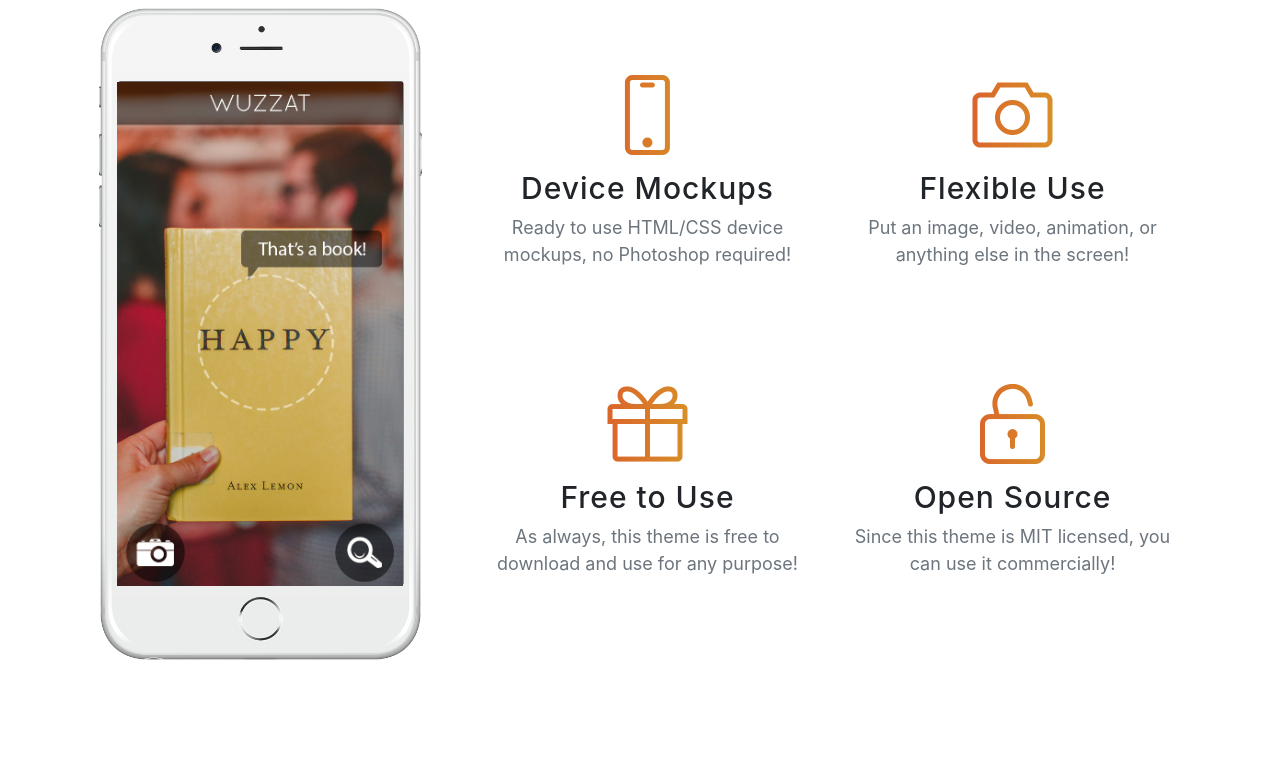
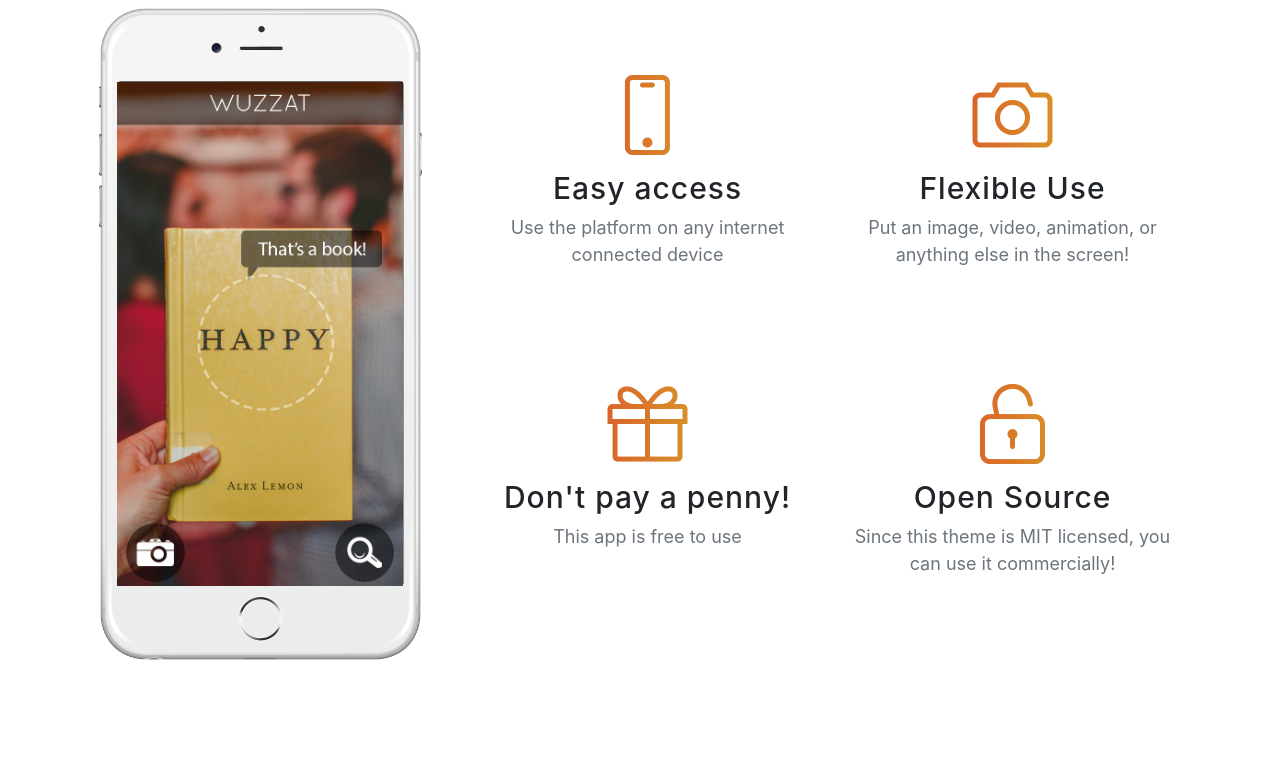
Before and after one commit to henry-eshbaugh/AvocadoToast-, a website with bundled scripts: page WebStuff/startbootstrap-new-age-gh-pages/index.html in a window 1280 px wide. Shown: the part 1745-2505 px from the top of the page. Built offline with nearby package versions, Linux system fonts and the light colour scheme; grey boxes are pictures that could not be loaded; a web font is replaced by a local one.

Commit message:
Website v1.4

```diff
--- a/WebStuff/startbootstrap-new-age-gh-pages/index.html
+++ b/WebStuff/startbootstrap-new-age-gh-pages/index.html
@@ -126,8 +126,8 @@
                 <div class="col-lg-6">
                   <div class="feature-item">
                     <i class="icon-screen-smartphone text-primary"></i>
-                    <h3>Device Mockups</h3>
-                    <p class="text-muted">Ready to use HTML/CSS device mockups, no Photoshop required!</p>
+                    <h3>Easy access</h3>
+                    <p class="text-muted">Use the platform on any internet connected device</p>
                   </div>
                 </div>
                 <div class="col-lg-6">
@@ -142,8 +142,8 @@
                 <div class="col-lg-6">
                   <div class="feature-item">
                     <i class="icon-present text-primary"></i>
-                    <h3>Free to Use</h3>
-                    <p class="text-muted">As always, this theme is free to download and use for any purpose!</p>
+                    <h3>Don't pay a penny!</h3>
+                    <p class="text-muted">This app is free to use</p>
                   </div>
                 </div>
                 <div class="col-lg-6">
```
